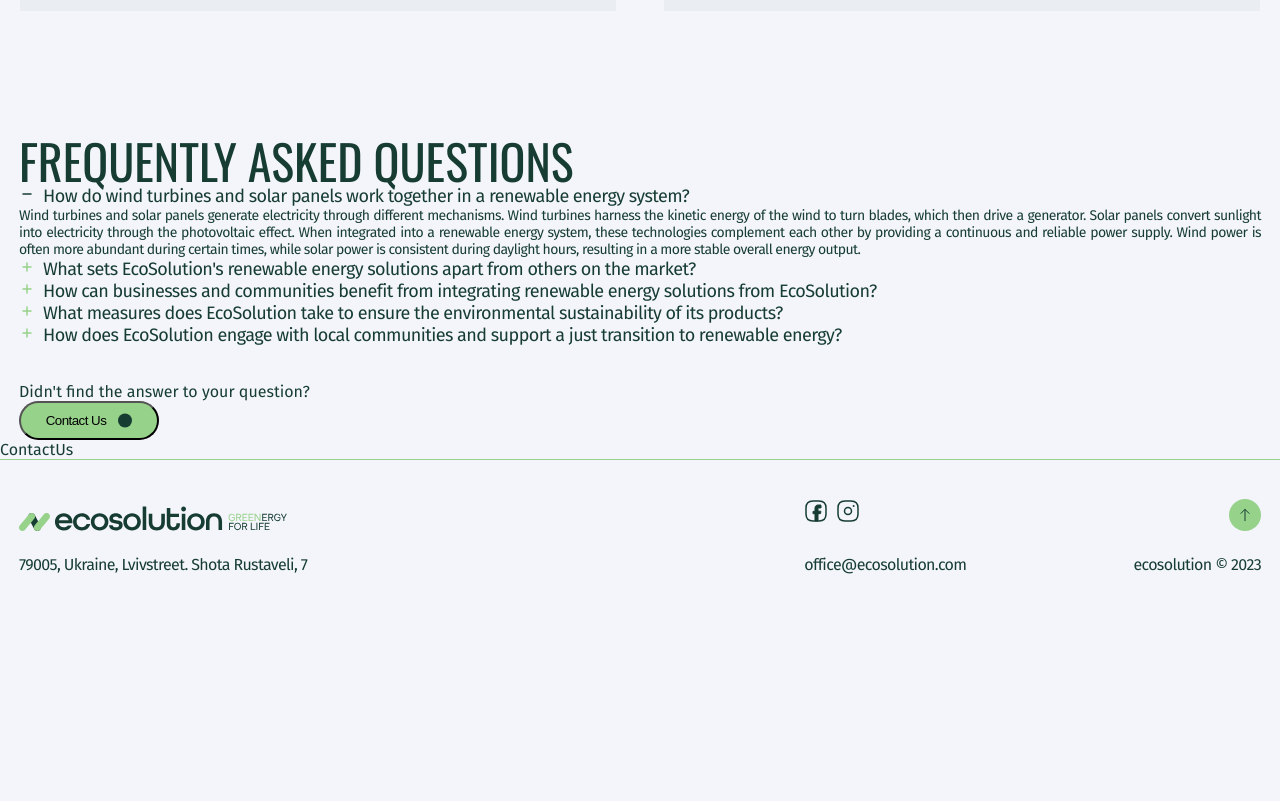
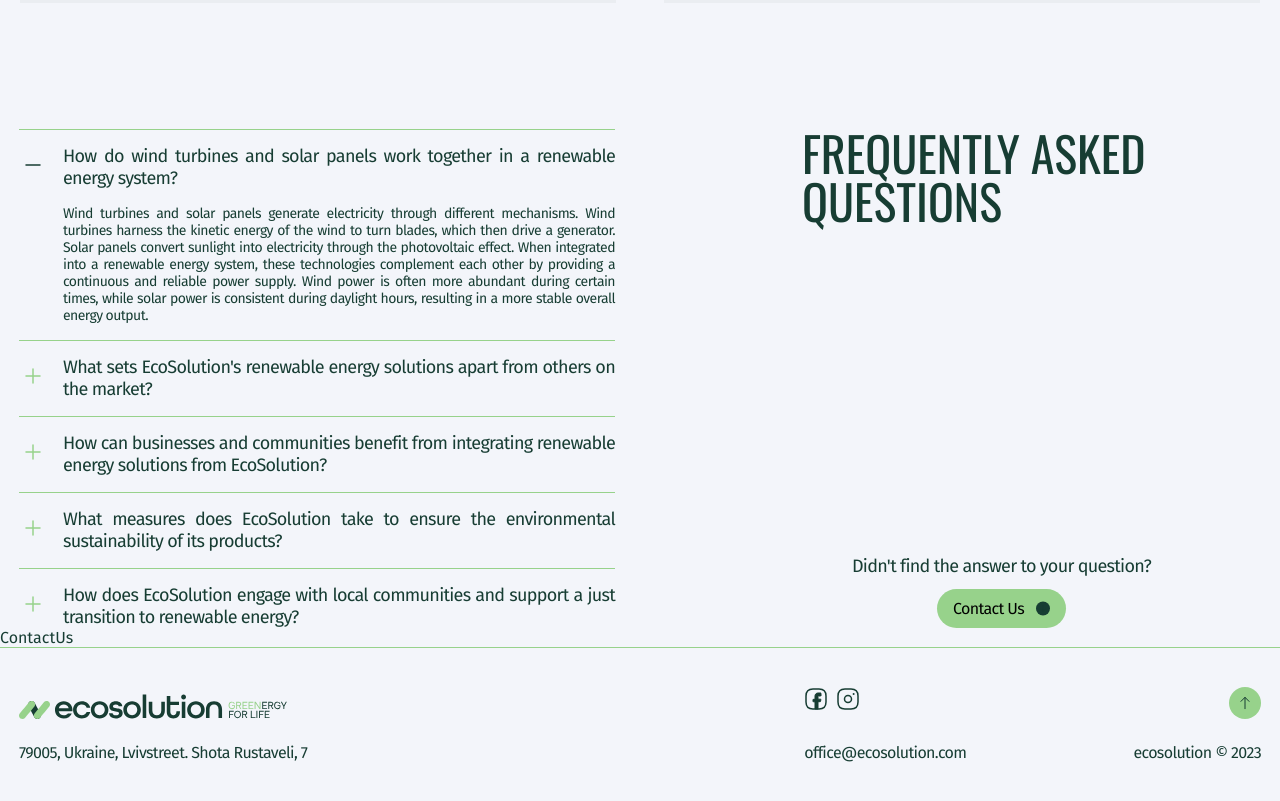
Before and after one commit to OksanaTryhub/ecosolution, a React (Create React App) app: page / in a window 1280 px wide. Shown: the part 3380-4181 px from the top of the page. Before the commit the page ends 3994 px from the top, so only its background shows below. Built offline with nearby package versions, Linux system fonts and the light colour scheme.

Commit message:
Added FAQ section

```diff
--- a/src/components/Cases/Cases.jsx
+++ b/src/components/Cases/Cases.jsx
@@ -1,5 +1,4 @@
 import Slider from '../Slider/Slider';
-// import { SliderArrowIcon } from '../SvgIcons';
 import styles from './Cases.module.css';
 import { slides } from '../../data/slides';
 
@@ -11,10 +10,7 @@ const Cases = () => {
           <h2 className={styles.cases__title}>
             Successful cases of our company
           </h2>
-
           <Slider slides={slides}/>
-          {/* <Slider />  */}
-
         </div>
       </div>
     </section>
--- a/src/components/Cases/Cases.module.css
+++ b/src/components/Cases/Cases.module.css
@@ -29,6 +29,9 @@
     padding: 0 19px;
   }
 }
+.cases__titleWrap{
+  position: relative;
+}
 
 .cases__title {
   font-family: "Oswald";
@@ -39,6 +42,9 @@
   margin-bottom: 24px;
 
   @media screen and (min-width: 768px) {
+    position: absolute;
+    top: 0;
+    left: 0;
     font-size: 36px;
     width: 272px;
     margin-right: 82px;
--- a/src/components/Faq/Faq.jsx
+++ b/src/components/Faq/Faq.jsx
@@ -18,12 +18,13 @@ const Faq = () => {
   return (
     <section className={styles.faq}>
       <div className={styles.container}>
-        <h2 className={styles.faq__title}>
+        <div className={styles.faq__largeWrapper}>
+          <h2 className={`${styles.faq__title} ${styles.faq__mobile}`}>
             Frequently Asked Questions
         </h2>
-        <ul className={styles.faq__questions}>
+        <ul className={styles.faq__list}>
       {faqData.map((item, index) => (
-        <li key={index} className="faq-item">
+        <li key={index} className={styles.faq__item}>
           <div
             className={styles.faq__question}
             onClick={() => toggleAnswer(index)}
@@ -33,7 +34,7 @@ const Faq = () => {
                 className={styles.faq__questionBtn}
                 onClick={() => toggleAnswer(index)}
               >
-                <MinusIcon id="svg" />
+                <MinusIcon id="svg" className={styles.icons}/>
               </button>
             : <button
                 className={styles.faq__questionBtn}
@@ -51,12 +52,24 @@ const Faq = () => {
         </li>
       ))}
         </ul>
+        <p className={`${styles.faq__text} ${styles.faq__mobile}`}>Didn't find the answer to your question? </p>
+        <button className={`${styles.faq__btn}  ${styles.faq__mobile}`} type='button'>
+            Contact Us
+          <ArrowDownIcon id="svg"/>
+          </button>
+
+        <div className={styles.faq__large}>
+          <h2 className={styles.faq__title}>
+            Frequently Asked Questions
+          </h2>
           <p className={styles.faq__text}>Didn't find the answer to your question? </p>
           <button className={styles.faq__btn} type='button'>
               Contact Us
             <ArrowDownIcon id="svg"/>
           </button>
         </div>
+       </div>
+      </div>
     </section>
   )
 }
--- a/src/components/Faq/Faq.module.css
+++ b/src/components/Faq/Faq.module.css
@@ -30,6 +30,17 @@
   }
 }
 
+.faq__largeWrapper{
+  @media screen and (min-width: 768px) {
+    display: flex;
+    justify-content: space-between;
+  }
+
+    @media screen and (min-width: 1280px) {
+
+    }
+
+}
 .faq__title {
   /* width: 286px; */
   font-family: "Oswald";
@@ -42,6 +53,7 @@
   @media screen and (min-width: 768px) {
     font-size: 36px;
     margin-bottom: 0;
+    flex-grow: 1;
   }
 
   @media screen and (min-width: 1280px) {
@@ -49,20 +61,51 @@
   }
 }
 
-.faq__questions{
+.faq__list{
   padding-bottom: 36px;
   text-align: justify;
   font-size: 14px;
   line-height: normal;
   letter-spacing: -0.04em;
+  @media screen and (min-width: 768px) {
+    width: 342px;
+    padding-bottom: 0;
+  }
+  @media screen and (min-width: 1280px) {
+    width: 596px;
+  }
+}
+
+.faq__item{
+position: relative;
+padding: 16px 0;
+  &:last-child{
+    padding-bottom: 0;
+  }
+}
+
+.faq__item::before {
+  content: "";
+  position: absolute;
+  display: block;
+  top: 0;
+  left: 0;
+  width: 100%;
+  ;
+  height: 1px;
+  background-color: #97D28B;
 }
 
 .faq__question {
-  font-size: 18px;
   display: flex;
   align-items: center;
   gap: 8px;
   cursor: pointer;
+  font-size: 18px;
+  letter-spacing: -0.04em;
+  @media screen and (min-width: 768px) {
+    gap: 16px;
+  }
 }
 
 .faq__questionBtn{
@@ -71,31 +114,49 @@ letter-spacing: -0.04em;
   outline: none;
   background-color: transparent;
   cursor: pointer;
+  @media screen and (min-width: 768px) {
+  }
+}
+
+
+.faq__answer{
+  padding-left: 24px;
+  padding-top: 16px;
+  @media screen and (min-width: 768px) {
+    padding-left: 44px;
+  }
+}
+
+.faq__text{
+  text-align: center;
+  font-size: 18px;
+  letter-spacing: -0.04em;
+  margin-bottom: 12px;
 }
 
 .faq__btn {
   position: relative;
   display: flex;
   align-items: center;
-    width: 140px;
   padding: 10px 16px;
   justify-content: center;
   align-items: center;
   gap: 12px;
+  border: none;
   border-radius: 40px;
   background-color: #97D28B;
-    line-height: normal;
+  font-family: "Fira Sans";
+  font-size: 16px;
   letter-spacing: -0.04em;
   transition: color 250ms var(--transition-time), background-color 250ms var(--transition-time);
+  margin: 0 auto;
+
   @media screen and (min-width: 768px) {
-
-
     &:hover {
       color: #97D28B;
       background-color: #173D33;
     }
   }
-
 }
 
 .faq__btn svg {
@@ -106,3 +167,22 @@ letter-spacing: -0.04em;
 .faq__btn:hover svg {
   fill: #97D28B;
 }
+
+.faq__mobile{
+  @media screen and (min-width: 768px) {
+    display: none;
+  }
+}
+
+.faq__large{
+  display: none;
+  @media screen and (min-width: 768px) {
+    display: flex;
+    flex-direction: column;
+    width: 342px;
+  }
+  @media screen and (min-width: 1280px) {
+    width: 596px;
+    padding: 0 60px 0 137px;
+  }
+}
--- a/src/components/Slider/Slider.module.css
+++ b/src/components/Slider/Slider.module.css
@@ -20,6 +20,7 @@
   @media screen and (min-width: 768px) {
     position: relative;
     width: 342px;
+    margin-bottom: 36px;
     &::before{
       content: "";
         position: absolute;
@@ -34,6 +35,7 @@
   @media screen and (min-width: 1280px) {
     width: 596px;
     padding-left: 161px;
+    margin-bottom: 114px;
   }
 }
 
--- a/src/components/SvgIcons/MinusIcon.jsx
+++ b/src/components/SvgIcons/MinusIcon.jsx
@@ -1,11 +1,12 @@
 import PropTypes from 'prop-types';
+import styles from './SvgIcons.module.css'
 
 export const MinusIcon = ({ id, className }) => {
   switch (id) {
     case 'svg':
       return (
-        <svg width="16" height="16" viewBox="0 0 16 16" fill="none" xmlns="http://www.w3.org/2000/svg">
-          <path d="M4 8H12" stroke="#173D33" strokeWidth="1.5" strokeLinecap="round" strokeLinejoin="round"/>
+        <svg className={styles.minusSvg} xmlns="http://www.w3.org/2000/svg" width="28" height="28" viewBox="0 0 28 28" fill="none">
+          <path d="M7 14H21" stroke="#173D33" strokeWidth="1.5" strokeLinecap="round" strokeLinejoin="round"/>
         </svg>
       );
     default:
--- a/src/components/SvgIcons/PlusIcon.jsx
+++ b/src/components/SvgIcons/PlusIcon.jsx
@@ -1,14 +1,14 @@
 import PropTypes from 'prop-types';
+import styles from './SvgIcons.module.css'
 
 export const PlusIcon = ({ id, className }) => {
   switch (id) {
     case 'svg':
       return (
-        <svg width="16" height="16" viewBox="0 0 16 16" fill="none" xmlns="http://www.w3.org/2000/svg">
-          <path d="M4 8H12" stroke="#97D28B" strokeWidth="1.5" strokeLinecap="round" strokeLinejoin="round"/>
-          <path d="M8 12V4" stroke="#97D28B" strokeWidth="1.5" strokeLinecap="round" strokeLinejoin="round"/>
+        <svg className={styles.plusSvg} xmlns="http://www.w3.org/2000/svg" width="28" height="28" viewBox="0 0 28 28" fill="none">
+          <path d="M7 14H21" stroke="#97D28B" strokeWidth="1.5" strokeLinecap="round" strokeLinejoin="round"/>
+          <path d="M14 21V7" stroke="#97D28B" strokeWidth="1.5" strokeLinecap="round" strokeLinejoin="round"/>
         </svg>
-
       );
     default:
       return <svg></svg>;
--- a/src/components/SvgIcons/SvgIcons.module.css
+++ b/src/components/SvgIcons/SvgIcons.module.css
@@ -4,3 +4,11 @@
       height: 24px;
     }
 }
+
+.minusSvg,
+.plusSvg {
+  @media screen and (max-width: 767px) {
+    width: 16px;
+    height: 16px;
+  }
+}
--- a/src/data/faqData.js
+++ b/src/data/faqData.js
@@ -3,15 +3,15 @@ export const faqData = [
     answer: "Wind turbines and solar panels generate electricity through different mechanisms. Wind turbines harness the kinetic energy of the wind to turn blades, which then drive a generator. Solar panels convert sunlight into electricity through the photovoltaic effect. When integrated into a renewable energy system, these technologies complement each other by providing a continuous and reliable power supply. Wind power is often more abundant during certain times, while solar power is consistent during daylight hours, resulting in a more stable overall energy output.",
   },
   { question: "What sets EcoSolution's renewable energy solutions apart from others on the market?",
-    answer: "Lorem ipsum",
+    answer: "Lorem ipsum, dolor sit amet consectetur adipisicing elit. Illo nesciunt laudantium reprehenderit ut consequuntur voluptatibus neque dicta. Quo perferendis minus est cumque.",
   },
   { question: "How can businesses and communities benefit from integrating renewable energy solutions from EcoSolution?",
-    answer: "Lorem ipsum",
+    answer: "Lorem ipsum dolor sit amet, consectetur adipisicing elit. Reiciendis fugiat nesciunt deserunt, natus quis perferendis soluta nam officia, dicta eum qui perspiciatis suscipit amet. Tempora perspiciatis facere commodi?",
   },
   { question: "What measures does EcoSolution take to ensure the environmental sustainability of its products?",
-    aanswer: "Lorem ipsum",
+    answer: "Lorem ipsum dolor sit amet consectetur, adipisicing elit. Quis, omnis magnam tempore nulla repellat recusandae reprehenderit iure veritatis nihil animi aperiam libero ipsam! Magnam dolorum earum optio, distinctio tempore nisi!",
   },
   { question: "How does EcoSolution engage with local communities and support a just transition to renewable energy?",
-    aanswer: "Lorem ipsumLorem ipsumLorem ipsumLorem ipsumLorem ipsumLorem ipsumLorem ipsumLorem ipsumLorem ipsumLorem ipsumLorem ipsumLorem ipsumLorem ipsumLorem ipsumLorem ipsumLorem ipsumLorem ipsum",
+    answer: "Lorem, ipsum dolor sit amet consectetur adipisicing elit. Sapiente vitae sunt eligendi facilis cumque hic magnam neque expedita in ullam cupiditate quod atque suscipit aut quisquam totam deserunt ab laudantium consectetur, animi perspiciatis iste fugit.",
   },
 ];
```
Also changed, not shown: src/components/Slider/Slider.jsx (+18 -11 lines), public/index.html (line endings or trailing spaces). Lines whose indentation alone changed are shown as unchanged.
